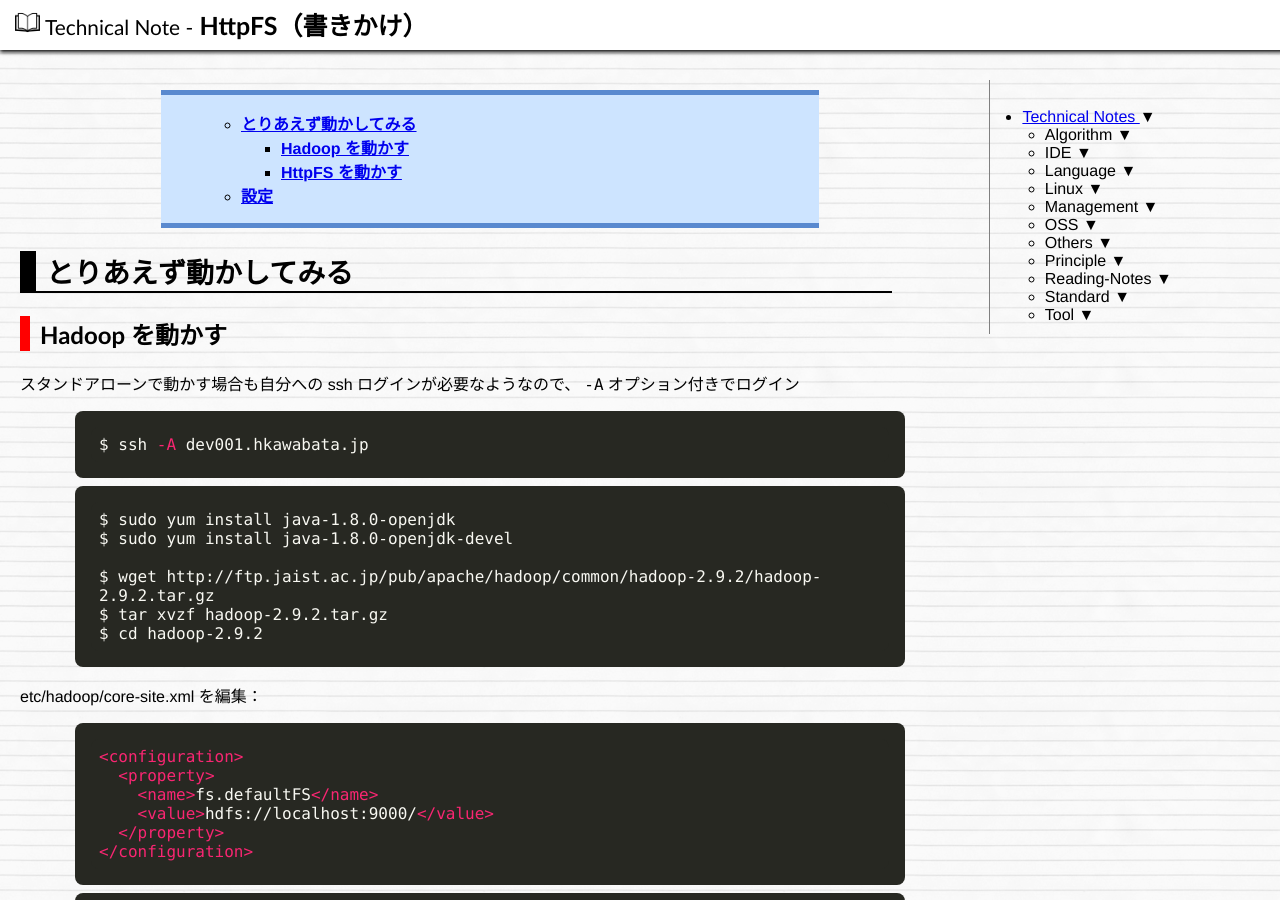
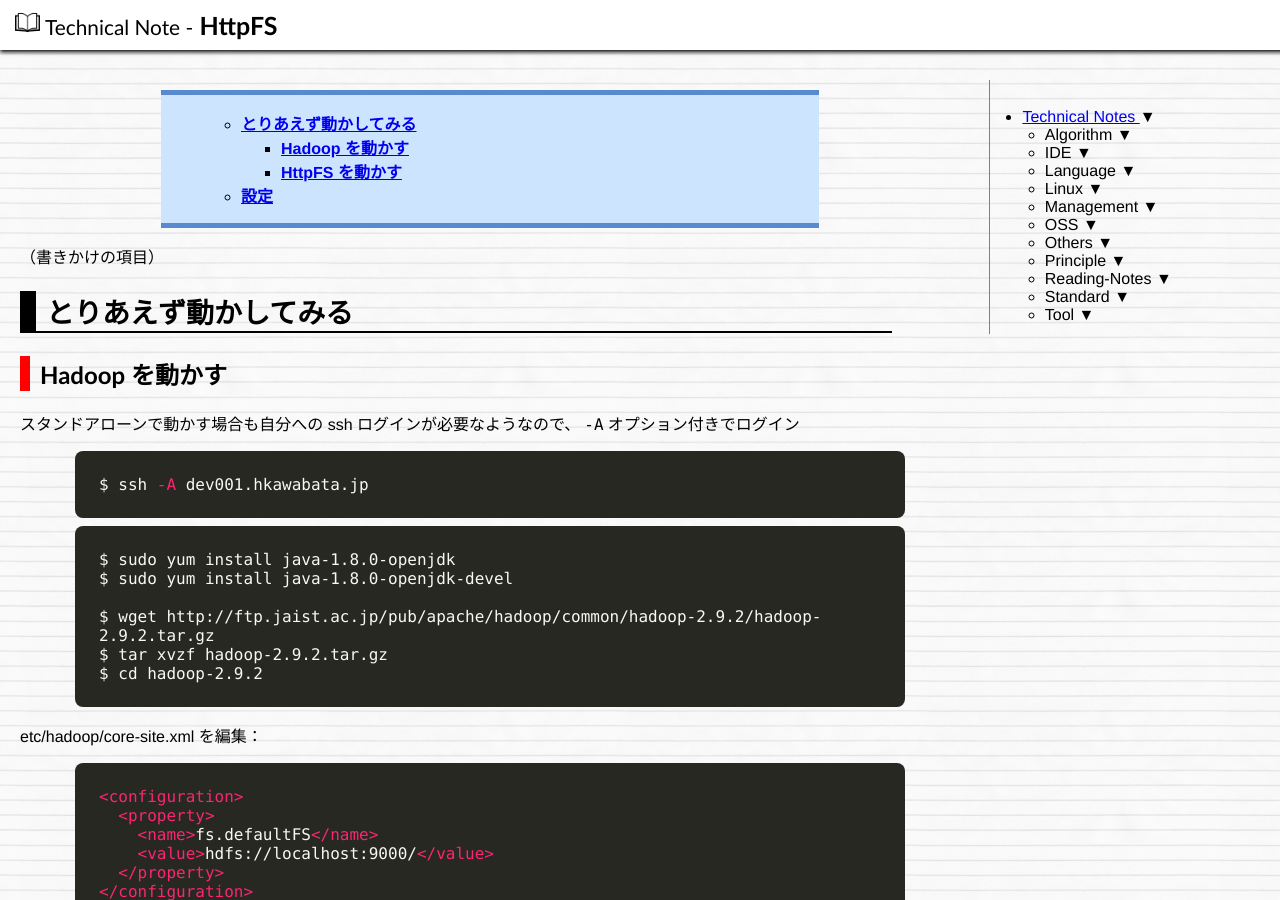
Before and after one commit to hkawabata/technical-note, a Jekyll site: the page built from docs/note/OSS/Hadoop/httpfs.md, in a window 1280 px wide and 900 px high. Built offline with Jekyll 4.4.1, drawn with Linux system fonts in a browser that asks for light colours; nearby versions of some CDN libraries; our own code applies the rules of GitHub Pages for plain Markdown files.

Commit message:
Update httpfs.md

```diff
--- a/docs/note/OSS/Hadoop/httpfs.md
+++ b/docs/note/OSS/Hadoop/httpfs.md
@@ -1,6 +1,8 @@
 ---
-title: HttpFS（書きかけ）
+title: HttpFS
 ---
+
+（書きかけの項目）
 
 # とりあえず動かしてみる
 
```
